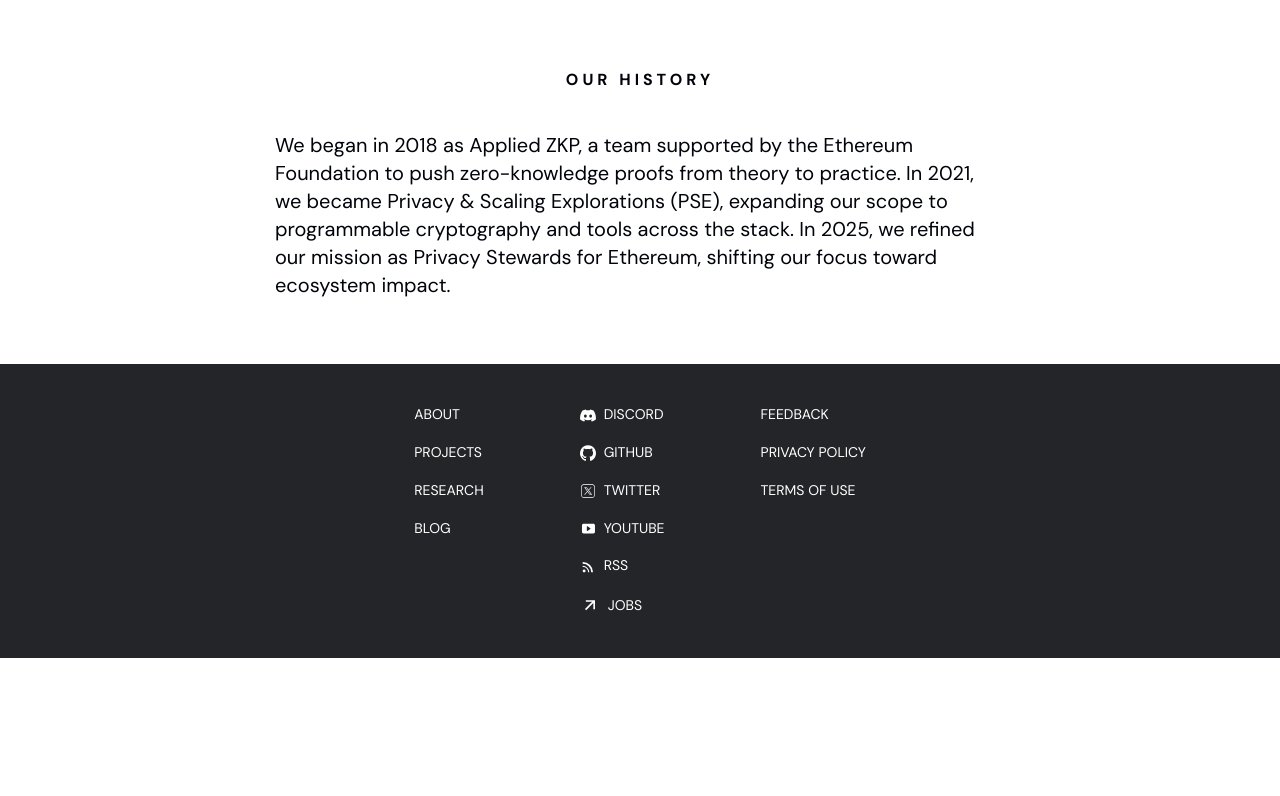
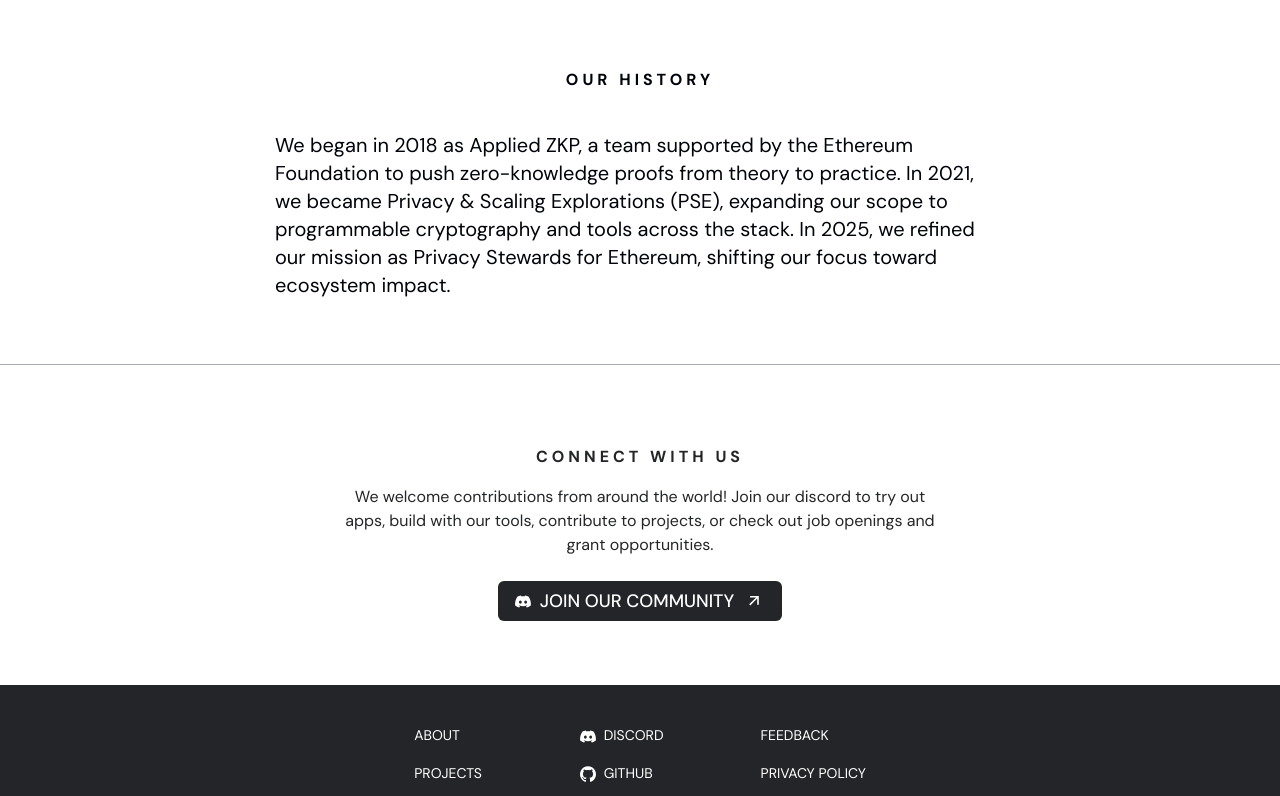
Before and after one commit to privacy-scaling-explorations/pse.dev, a Next.js app: page /about in a window 1280 px wide. Shown: the part 1037-1833 px from the top of the page. Before the commit the page ends 1695 px from the top, so only its background shows below. Built offline with nearby package versions, Linux system fonts and the light colour scheme.

Commit message:
add connect with us section

```diff
--- a/app/(pages)/about/page.tsx
+++ b/app/(pages)/about/page.tsx
@@ -3,6 +3,8 @@ import Link from "next/link"
 import { AppContent } from "@/components/ui/app-content"
 
 import { Metadata } from "next"
+import { HomepageBanner } from "@/components/sections/HomepageBanner"
+import { Divider } from "@/components/divider"
 
 export const metadata: Metadata = {
   title: "About",
@@ -29,7 +31,7 @@ export default async function AboutPage() {
   ]
 
   return (
-    <div className="flex flex-col">
+    <Divider.Section>
       <div className="w-full bg-page-header-gradient dark:bg-transparent-gradient">
         <AppContent className="flex flex-col gap-16 py-16 w-full max-w-[978px] mx-auto">
           <div className="flex flex-col gap-10">
@@ -111,6 +113,7 @@ export default async function AboutPage() {
           </div>
         </AppContent>
       </div>
-    </div>
+      <HomepageBanner />
+    </Divider.Section>
   )
 }
```
